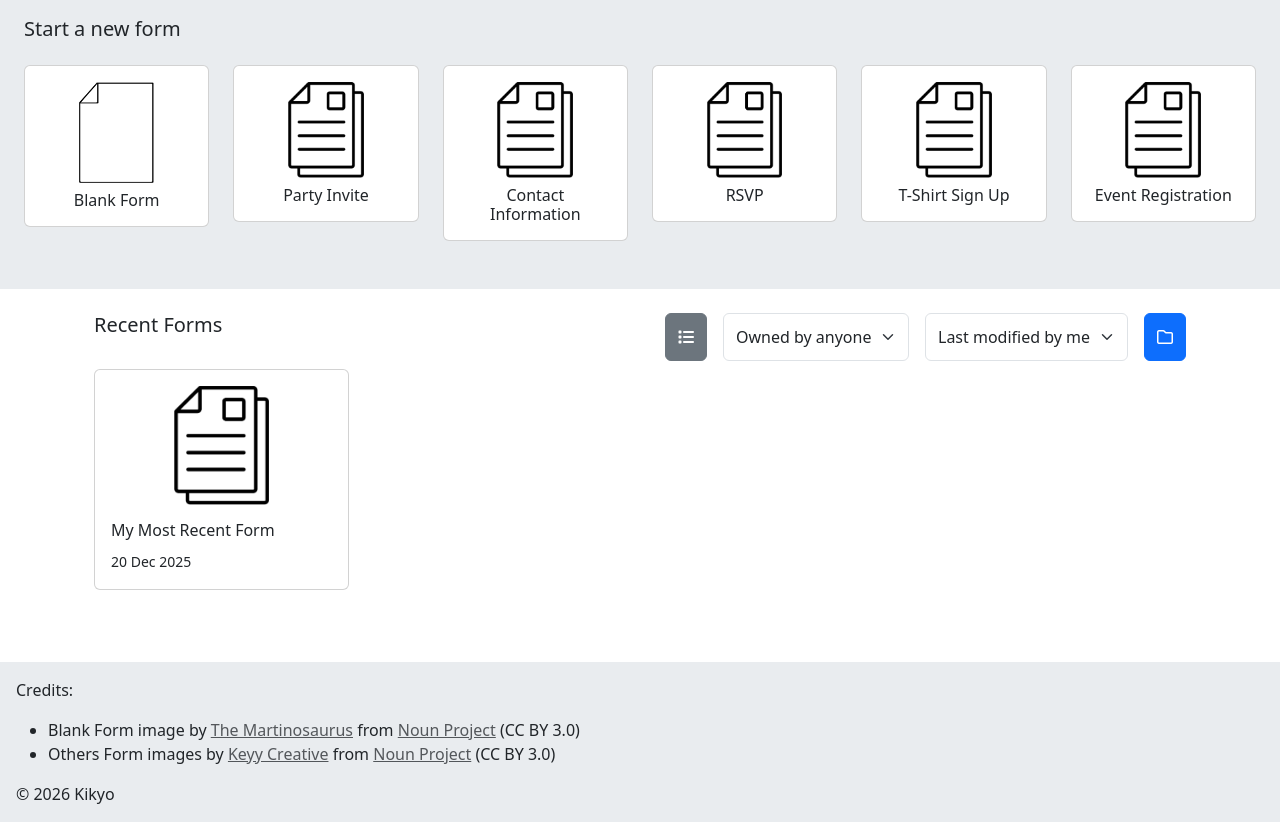
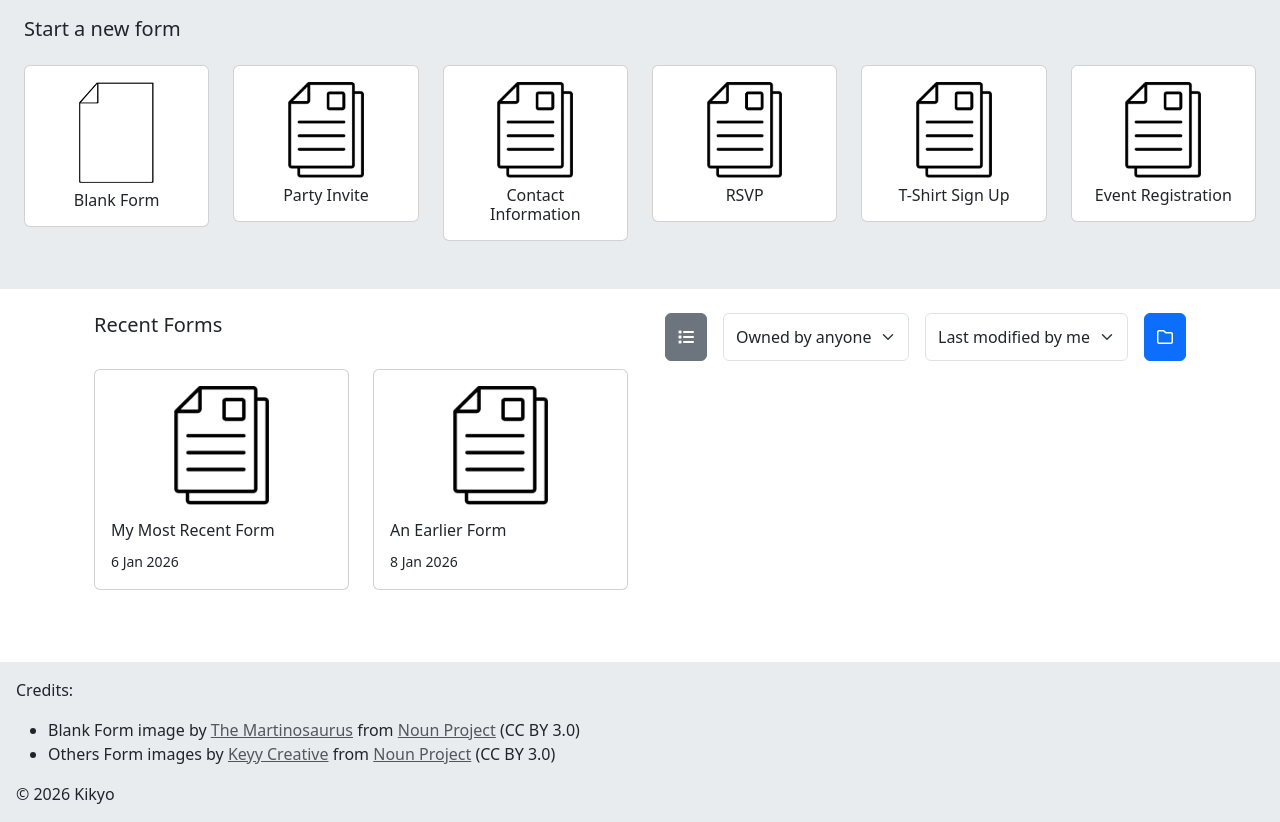
Before and after one commit to ShiviPro/kikyo, a plain HTML site: page index.html in a window 1280 px wide. Shown: the part 63-885 px from the top of the page. Drawn offline with nearby package versions, Linux system fonts and the light colour scheme.

Commit message:
feat: :sparkles: render forms dynamically
The sample form data added in the previous commit is now used to render concise form description on the homepage

```diff
--- a/index.html
+++ b/index.html
@@ -144,21 +144,7 @@
           </div>
         </div>
 
-        <div class="row pt-2">
-          <div class="col-3">
-            <section class="card">
-              <img
-                src="/images/filled-form.png"
-                alt="Form Thumbnail"
-                class="card-img-top p-3 pb-0 w-50 mx-auto"
-              />
-              <div class="card-body">
-                <h6 class="card-title">My Most Recent Form</h6>
-                <small class="card-text">20 Dec 2025</small>
-              </div>
-            </section>
-          </div>
-        </div>
+        <div class="row pt-2" id="allFormsContainer"></div>
       </section>
     </main>
     <footer class="bg-body-secondary container-fluid p-3 mt-5">
@@ -200,5 +186,6 @@
       <p class="mb-0">&copy;&nbsp;2026&nbsp;Kikyo</p>
     </footer>
     <script src="	https://cdn.jsdelivr.net/npm/bootstrap@5.3.8/dist/js/bootstrap.bundle.min.js"></script>
+    <script src="/scripts/index.js"></script>
   </body>
 </html>
--- a/scripts/index.js
+++ b/scripts/index.js
@@ -2,6 +2,7 @@ const formData = [
   {
     id: 1,
     title: "My Most Recent Form",
+    thumbnailImgSrc: "/images/filled-form.png",
     createdBy: {
       mailId: "john.doe@gmail.com",
     },
@@ -15,14 +16,13 @@ const formData = [
         lastOpenedAt: new Date(2026, 0, 6, 22, 12, 10),
       },
     ],
-    viewers: [
-      "anybody"
-    ],
-    content: `Form Markdown`
+    viewers: ["anybody"],
+    content: `Form Markdown`,
   },
   {
     id: 2,
     title: "An Earlier Form",
+    thumbnailImgSrc: "/images/filled-form.png",
     createdBy: {
       mailId: "john.doe@gmail.com",
     },
@@ -39,7 +39,7 @@ const formData = [
         mailId: "jane.doe@gmail.com",
         lastModifiedAt: new Date(2026, 0, 3, 9, 25, 45),
         lastOpenedAt: new Date(2026, 0, 8, 22, 10, 10),
-      }
+      },
     ],
     viewers: [
       {
@@ -53,8 +53,46 @@ const formData = [
       {
         mailId: "morpheus@gmail.com",
         lastOpenedAt: new Date(2026, 0, 5, 22, 14, 57),
-      }
+      },
     ],
-    content: `All form data in Markdown format`
+    content: `All form data in Markdown format`,
   },
 ];
+
+const allFormsContainer = document.getElementById("allFormsContainer");
+const months = [
+  "Jan",
+  "Feb",
+  "Mar",
+  "Apr",
+  "May",
+  "June",
+  "July",
+  "Aug",
+  "Sep",
+  "Oct",
+  "Nov",
+  "Dec",
+];
+
+formData.map((currFormData) => {
+  const lastOpenedAt = currFormData.lastOpenedAt;
+  const currForm = document.createElement("div");
+  currForm.classList.add("col-3");
+  currForm.innerHTML = `
+    <section class="card">
+      <img
+        src=${currFormData.thumbnailImgSrc}
+        alt="Form Thumbnail"
+        class="card-img-top p-3 pb-0 w-50 mx-auto"
+      />
+      <div class="card-body">
+        <h6 class="card-title">${currFormData.title}</h6>
+        <small class="card-text">${lastOpenedAt.getDate()} ${
+    months[lastOpenedAt.getMonth()]
+  } ${lastOpenedAt.getFullYear()}</small>
+      </div>
+    </section>
+  `;
+  allFormsContainer.appendChild(currForm);
+});
```
